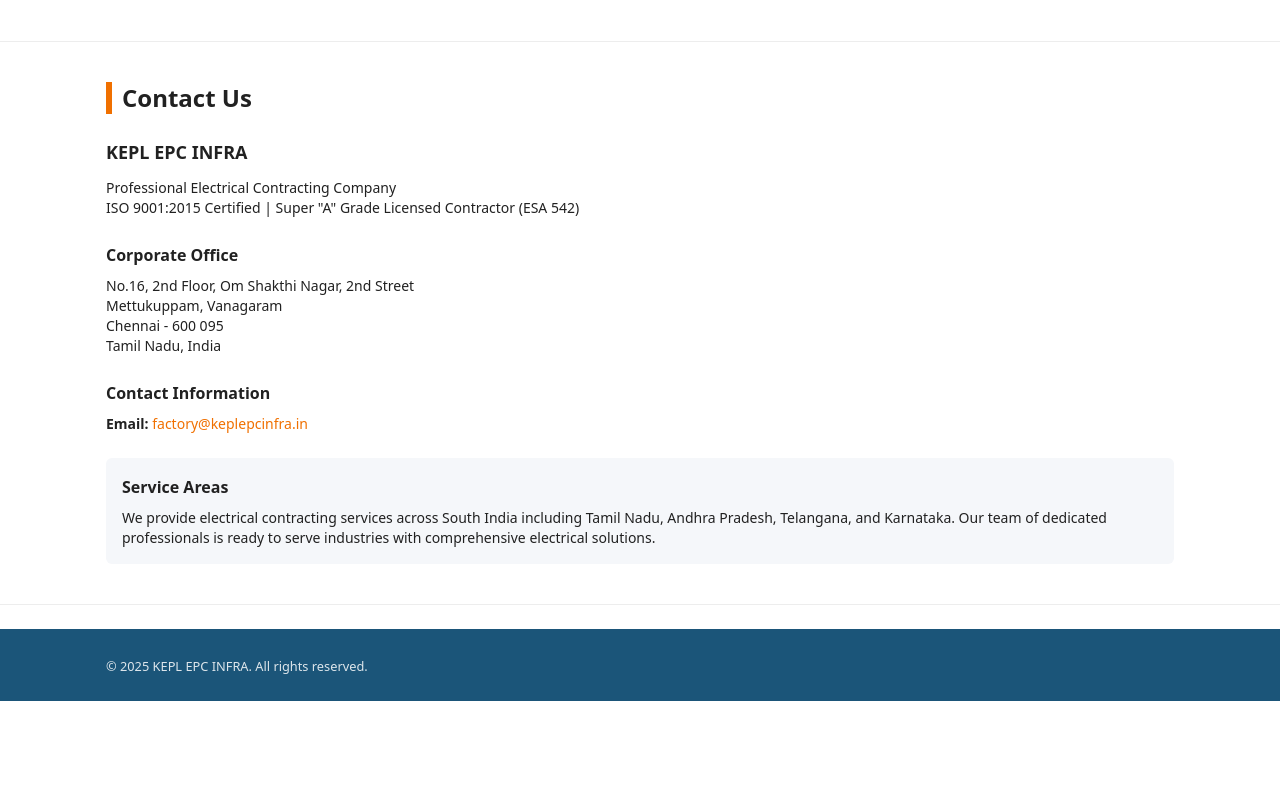
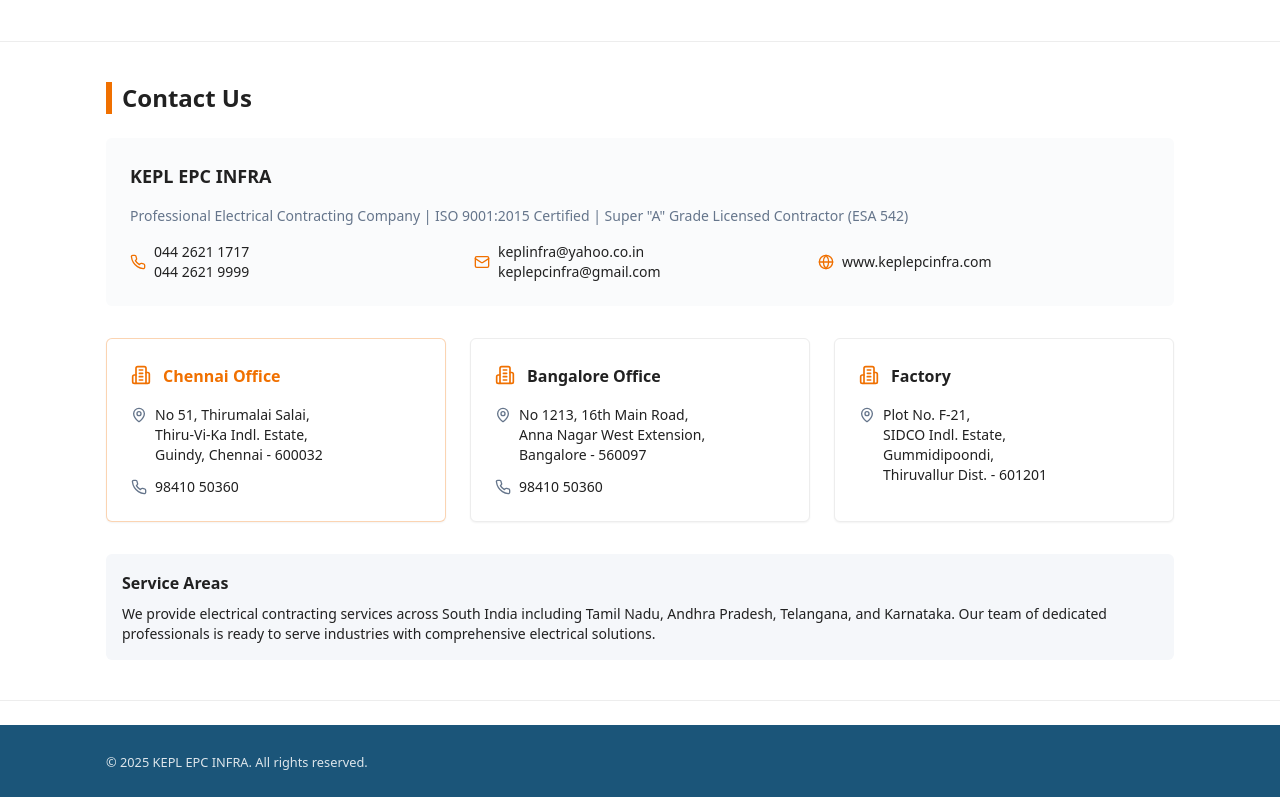
Before and after one commit to dincha/easy-start-html-css, a React (Vite) app: page / in a window 1280 px wide. Shown: the part 7462-8259 px from the top of the page. Before the commit the page ends 8163 px from the top, so only its background shows below. Built offline with nearby package versions, Linux system fonts and the light colour scheme; the HTML template or start-up script is replaced by a standard one.

Commit message:
Refactor: Update contact information

```diff
--- a/src/pages/Index.tsx
+++ b/src/pages/Index.tsx
@@ -1,6 +1,7 @@
 import Header from "@/components/Header";
 import Hero from "@/components/Hero";
 import Section from "@/components/Section";
+import { Phone, Mail, Globe, MapPin, Building2 } from "lucide-react";
 import aboutBanner from "@/assets/about-banner.jpg";
 import servicesBanner from "@/assets/services-banner.jpg";
 import phoenixMall from "@/assets/projects/phoenix-mall.jpg";
@@ -394,37 +395,112 @@ const Index = () => {
       </Section>
 
       <Section id="contact" title="Contact Us">
-        <div className="space-y-6">
-          <div>
-            <h3 className="text-lg font-semibold mb-3">KEPL EPC INFRA</h3>
-            <p className="text-sm">
-              Professional Electrical Contracting Company
+        <div className="space-y-8">
+          {/* Contact Header */}
+          <div className="bg-muted/50 p-6 rounded-lg space-y-4">
+            <h3 className="text-lg font-semibold">KEPL EPC INFRA</h3>
+            <p className="text-sm text-muted-foreground">
+              Professional Electrical Contracting Company | ISO 9001:2015 Certified | Super "A" Grade Licensed Contractor (ESA 542)
             </p>
-            <p className="text-sm">
-              ISO 9001:2015 Certified | Super "A" Grade Licensed Contractor (ESA 542)
-            </p>
+
+            <div className="grid gap-3 md:grid-cols-2 lg:grid-cols-3 mt-4">
+              <div className="flex items-center gap-2 text-sm">
+                <Phone className="h-4 w-4 text-accent flex-shrink-0" />
+                <div>
+                  <div>044 2621 1717</div>
+                  <div>044 2621 9999</div>
+                </div>
+              </div>
+
+              <div className="flex items-center gap-2 text-sm">
+                <Mail className="h-4 w-4 text-accent flex-shrink-0" />
+                <div>
+                  <a href="mailto:keplinfra@yahoo.co.in" className="hover:text-accent transition-colors">
+                    keplinfra@yahoo.co.in
+                  </a>
+                  <br />
+                  <a href="mailto:keplepcinfra@gmail.com" className="hover:text-accent transition-colors">
+                    keplepcinfra@gmail.com
+                  </a>
+                </div>
+              </div>
+
+              <div className="flex items-center gap-2 text-sm">
+                <Globe className="h-4 w-4 text-accent flex-shrink-0" />
+                <a href="http://www.keplepcinfra.com" target="_blank" rel="noopener noreferrer" className="hover:text-accent transition-colors">
+                  www.keplepcinfra.com
+                </a>
+              </div>
+            </div>
           </div>
 
-          <div>
-            <h4 className="font-semibold mb-2">Corporate Office</h4>
-            <p className="text-sm">
-              No.16, 2nd Floor, Om Shakthi Nagar, 2nd Street<br />
-              Mettukuppam, Vanagaram<br />
-              Chennai - 600 095<br />
-              Tamil Nadu, India
-            </p>
+          {/* Office Locations */}
+          <div className="grid gap-6 md:grid-cols-2 lg:grid-cols-3">
+            {/* Chennai Office */}
+            <div className="border border-accent/30 bg-card rounded-lg p-6 shadow-sm hover:shadow-md transition-shadow">
+              <div className="flex items-start gap-3 mb-4">
+                <Building2 className="h-5 w-5 text-accent flex-shrink-0 mt-0.5" />
+                <h4 className="font-semibold text-accent">Chennai Office</h4>
+              </div>
+              <div className="space-y-3 text-sm">
+                <div className="flex items-start gap-2">
+                  <MapPin className="h-4 w-4 text-muted-foreground flex-shrink-0 mt-0.5" />
+                  <p>
+                    No 51, Thirumalai Salai,<br />
+                    Thiru-Vi-Ka Indl. Estate,<br />
+                    Guindy, Chennai - 600032
+                  </p>
+                </div>
+                <div className="flex items-center gap-2">
+                  <Phone className="h-4 w-4 text-muted-foreground flex-shrink-0" />
+                  <span>98410 50360</span>
+                </div>
+              </div>
+            </div>
+
+            {/* Bangalore Office */}
+            <div className="border border-border bg-card rounded-lg p-6 shadow-sm hover:shadow-md transition-shadow">
+              <div className="flex items-start gap-3 mb-4">
+                <Building2 className="h-5 w-5 text-accent flex-shrink-0 mt-0.5" />
+                <h4 className="font-semibold">Bangalore Office</h4>
+              </div>
+              <div className="space-y-3 text-sm">
+                <div className="flex items-start gap-2">
+                  <MapPin className="h-4 w-4 text-muted-foreground flex-shrink-0 mt-0.5" />
+                  <p>
+                    No 1213, 16th Main Road,<br />
+                    Anna Nagar West Extension,<br />
+                    Bangalore - 560097
+                  </p>
+                </div>
+                <div className="flex items-center gap-2">
+                  <Phone className="h-4 w-4 text-muted-foreground flex-shrink-0" />
+                  <span>98410 50360</span>
+                </div>
+              </div>
+            </div>
+
+            {/* Factory */}
+            <div className="border border-border bg-card rounded-lg p-6 shadow-sm hover:shadow-md transition-shadow">
+              <div className="flex items-start gap-3 mb-4">
+                <Building2 className="h-5 w-5 text-accent flex-shrink-0 mt-0.5" />
+                <h4 className="font-semibold">Factory</h4>
+              </div>
+              <div className="space-y-3 text-sm">
+                <div className="flex items-start gap-2">
+                  <MapPin className="h-4 w-4 text-muted-foreground flex-shrink-0 mt-0.5" />
+                  <p>
+                    Plot No. F-21,<br />
+                    SIDCO Indl. Estate,<br />
+                    Gummidipoondi,<br />
+                    Thiruvallur Dist. - 601201
+                  </p>
+                </div>
+              </div>
+            </div>
           </div>
 
-          <div>
-            <h4 className="font-semibold mb-2">Contact Information</h4>
-            <p className="text-sm">
-              <strong>Email:</strong>{" "}
-              <a href="mailto:factory@keplepcinfra.in" className="text-accent hover:underline">
-                factory@keplepcinfra.in
-              </a>
-            </p>
-          </div>
-
+          {/* Service Areas */}
           <div className="bg-muted p-4 rounded-lg">
             <h4 className="font-semibold mb-2">Service Areas</h4>
             <p className="text-sm">
```
